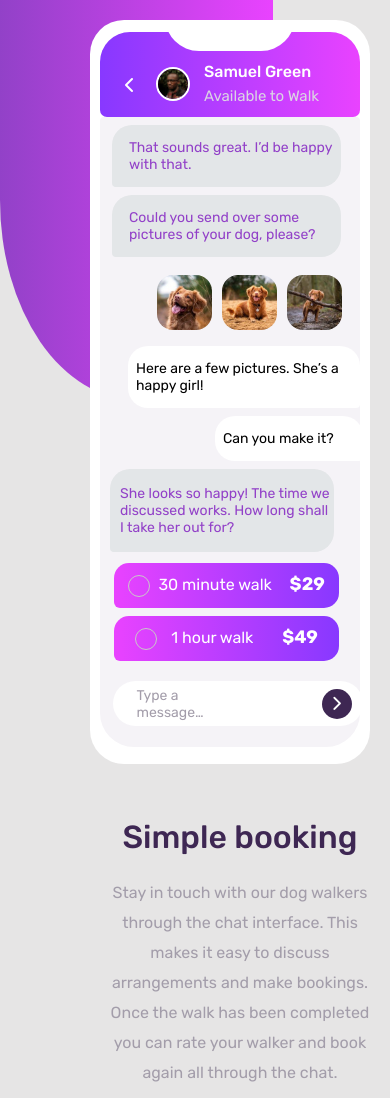
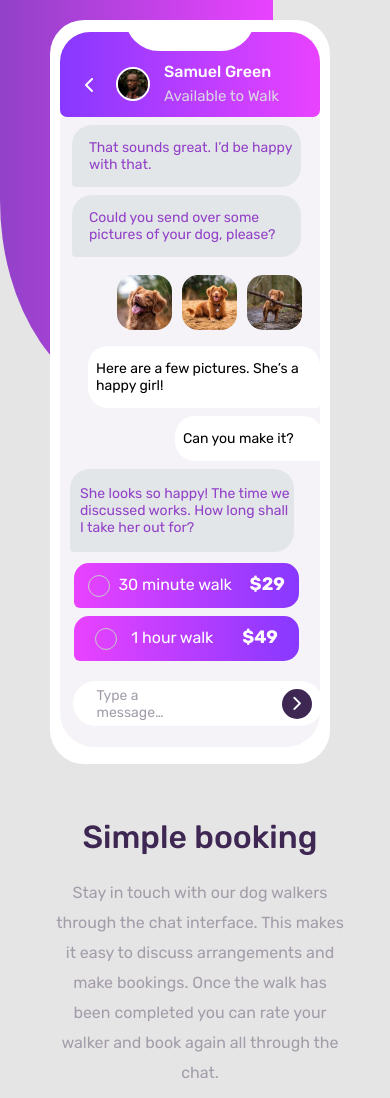
Before and after one commit to Annieleoliveiraa/Landingpage-master, a plain HTML site: page index.html in a window 390 px wide. Drawn offline with Linux system fonts and the light colour scheme.

Commit message:
Ajustante parte final da media query

```diff
--- a/style.css
+++ b/style.css
@@ -345,7 +345,7 @@ span {
     height: 400px;
   }
   .card-phone {
-    margin: -380px 5px 5% 90px;
+    margin: -380px 5px 5px 50px;
 
     width: 280px;
   }
@@ -407,7 +407,7 @@ span {
     flex-direction: column;
     align-items: center;
 
-    max-width: 300px;
+    width: 300px;
     padding: 500px 0px 0px 0px;
   }
 
@@ -417,6 +417,6 @@ span {
 
   .box-thetext {
     text-align: center;
-    margin: 12px 12px 8px 12px;
+    margin: 10px 5px 10px 5px;
   }
 }
```
